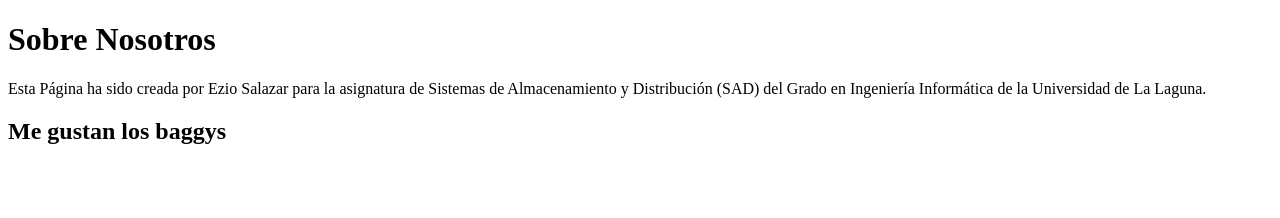
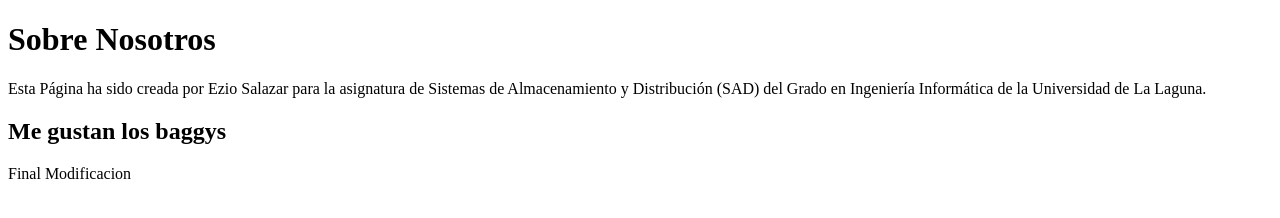
Before and after one commit to Elielz-lladosjr/PruebaSAD_2526, a plain HTML site: page about.html in a window 1280 px wide. Drawn offline with Linux system fonts and the light colour scheme.

Commit message:
Final modificacion_rama

```diff
--- a/about.html
+++ b/about.html
@@ -11,5 +11,6 @@
         Esta Página ha sido creada por Ezio Salazar para la asignatura de Sistemas de Almacenamiento y Distribución (SAD) del Grado en Ingeniería Informática de la Universidad de La Laguna.
     </p>
     <h2>Me gustan los baggys</h2>
+    <p>Final Modificacion</p>
 </body>
 </html>
```
